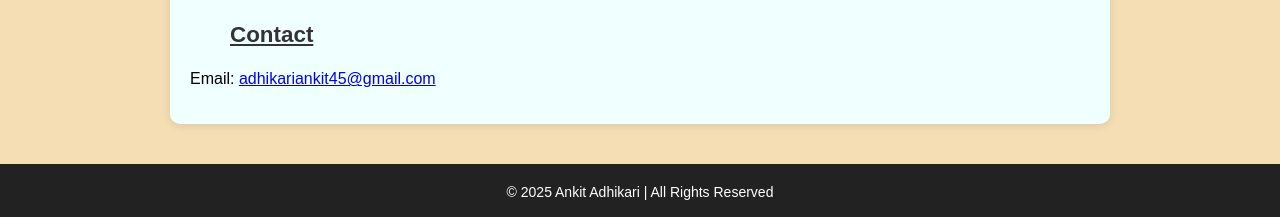
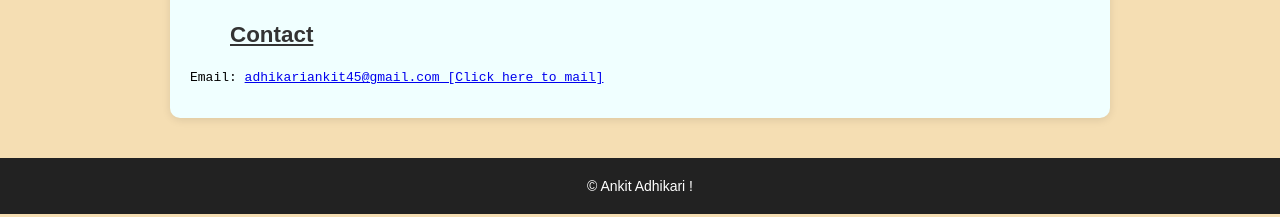
Before and after one commit to ankitadk111/1sttestportfilio, a plain HTML site: page index.html in a window 1280 px wide. Shown: the part 1377-1594 px from the top of the page. Drawn offline with Linux system fonts and the light colour scheme.

Commit message:
Update index.html

```diff
--- a/index.html
+++ b/index.html
@@ -93,12 +93,13 @@
 </div>
 
     <h2><ul><u>Contact</u></ul></h2>
-    <p>Email: <a href="mailto:adhikariankit45@gmail.com">adhikariankit45@gmail.com</a></p>
+    <pre>Email: <a href="mailto:adhikariankit45@gmail.com">adhikariankit45@gmail.com [Click here to mail]</a></pre>
 </div>
 
 <footer class="fade-in">
-    © 2025 Ankit Adhikari | All Rights Reserved
+    © Ankit Adhikari !
 </footer>
 
 </body>
+
 </html>
```
